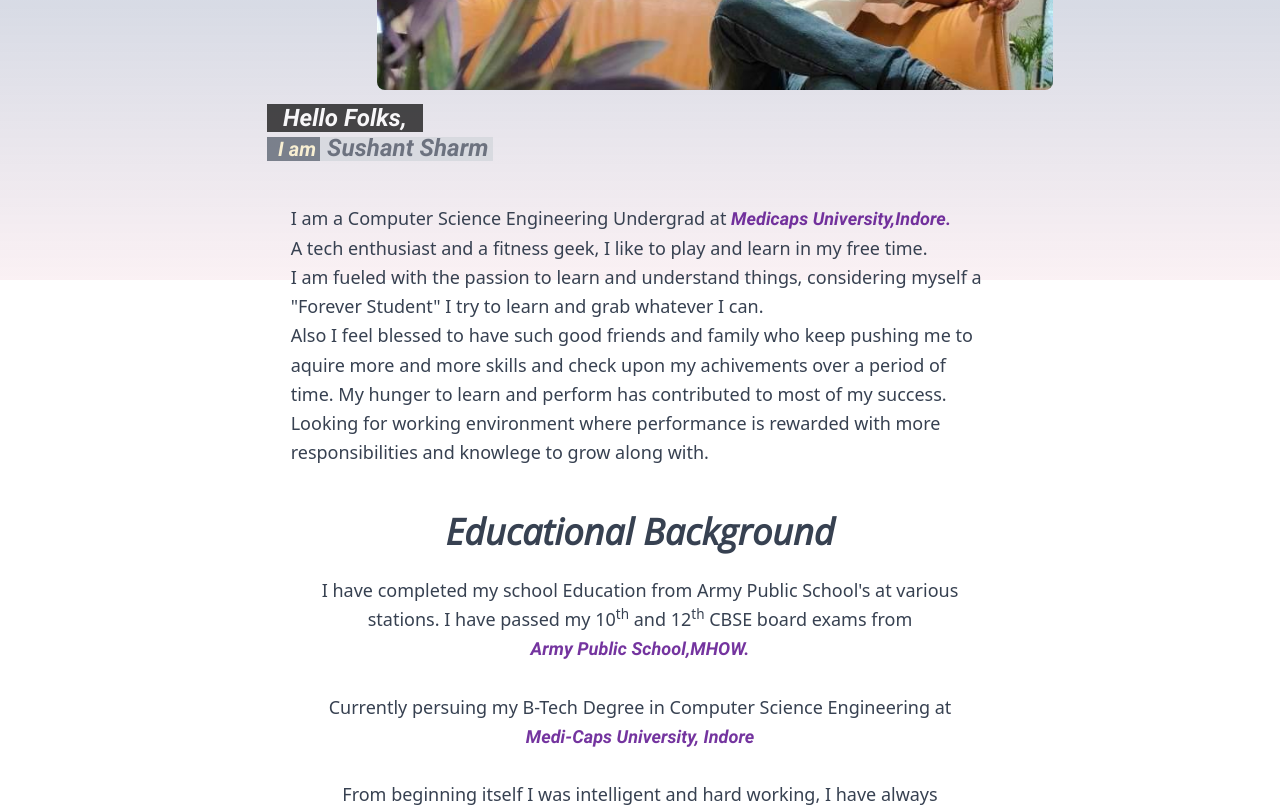
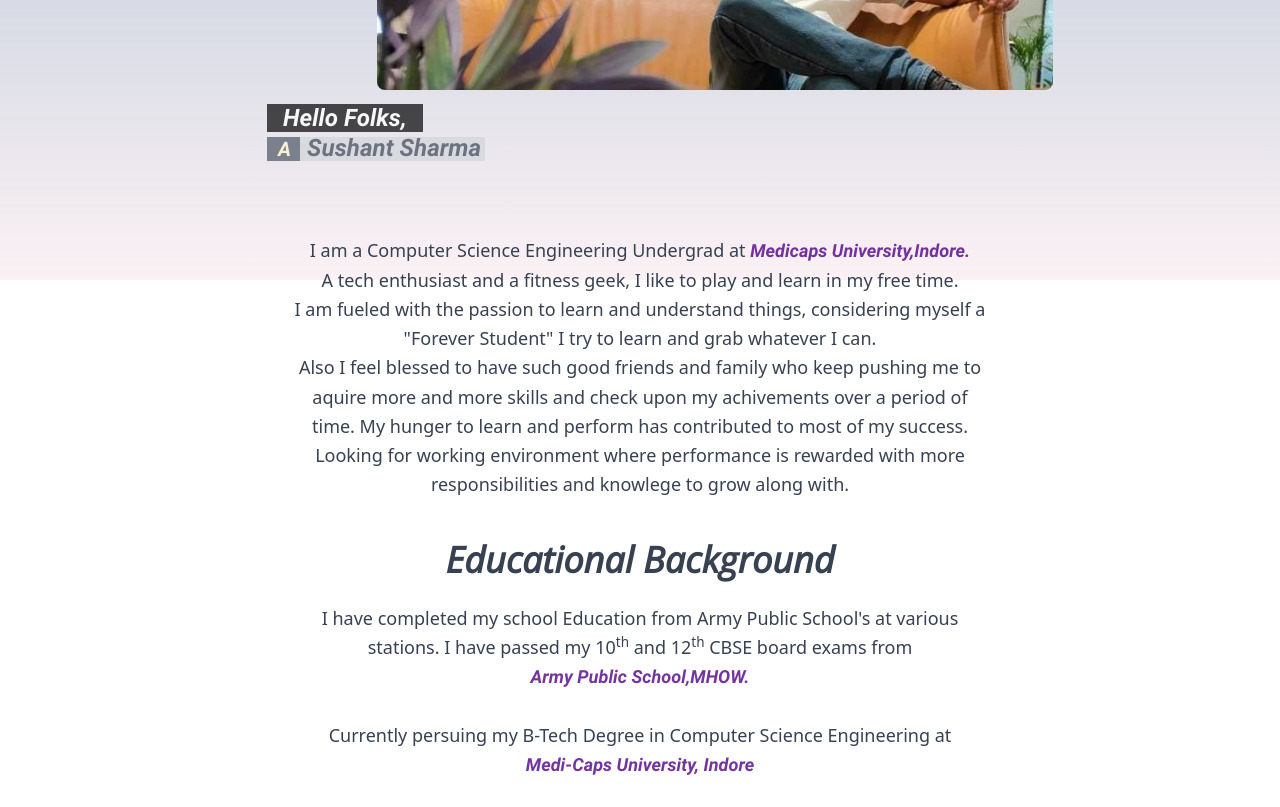
Before and after one commit to sushantsharma08/portfolio, an Angular app in the folder portfolio/: page /home in a window 1280 px wide. Shown: the part 520-1327 px from the top of the page. Built offline with nearby package versions, Linux system fonts and the light colour scheme.

Commit message:
home components done

```diff
--- a/portfolio/src/app/component/routed-component/routed-components/educational-qualifications/educational-qualifications.component.html
+++ b/portfolio/src/app/component/routed-component/routed-components/educational-qualifications/educational-qualifications.component.html
@@ -1,4 +1,4 @@
-<div class="container mx-auto px-4 sm:px-8 educational" >
+<div class="container mx-auto px-4 sm:px-8 educational">
     <div class="py-8">
         <div class="-mx-4 sm:-mx-8 px-4 sm:px-8 py-4 overflow-x-auto">
             <div class="inline-block min-w-full rounded-lg overflow-hidden">
@@ -10,7 +10,7 @@
                     <div class="container px-20 mx-auto pageHeading">
                         <span class="EducationalQualification "
                             class="font-bold title-font text-4xl text-center text-gray-900 ">
-                            <h1 > Educational Qualifications </h1>
+                            <h1> Educational Qualifications </h1>
                         </span>
                     </div>
                     <br><br><br>
--- a/portfolio/src/app/component/routed-component/routed-components/educational-qualifications/educational-qualifications.component.scss
+++ b/portfolio/src/app/component/routed-component/routed-components/educational-qualifications/educational-qualifications.component.scss
@@ -56,3 +56,32 @@
 .pageHeading{
     font-family: 'Robotomedi';
 }
+
+.educational::after,.educational::before{
+	-webkit-animation: scale-in-center 0.9s cubic-bezier(0.250, 0.460, 0.450, 0.940) both;
+	        animation: scale-in-center 0.9s cubic-bezier(0.250, 0.460, 0.450, 0.940) both;
+}
+@-webkit-keyframes scale-in-center {
+    0% {
+      -webkit-transform: scale(4);
+              transform: scale(4);
+      opacity: 1;
+    }
+    100% {
+      -webkit-transform: scale(1);
+              transform: scale(1);
+      opacity: 1;
+    }
+  }
+  @keyframes scale-in-center {
+    0% {
+      -webkit-transform: scale(4);
+              transform: scale(4);
+      opacity: 1;
+    }
+    100% {
+      -webkit-transform: scale(1);
+              transform: scale(1);
+      opacity: 1;
+    }
+  }
--- a/portfolio/src/app/component/routed-component/routed-components/home/home.component.html
+++ b/portfolio/src/app/component/routed-component/routed-components/home/home.component.html
@@ -18,7 +18,11 @@
             <b><span class="changingText2 bg-gray-300 opacity-70 px-1 text-xl"></span></b>
           </div>
 
-          <p class="leading-relaxed " style="padding-left: 4rem; padding-right: 4rem; ">
+        </div>
+
+        <div class="text-center slide-in-bottom">
+
+          <p class="leading-relaxed " style="padding-left: 4rem; padding-right: 4rem; margin-bottom: 40px; ">
 
             <br>I am a Computer Science Engineering Undergrad at <b class="highlighted whitespace-nowrap"> Medicaps University,Indore.
             </b><br>
@@ -37,10 +41,7 @@
             Looking for working environment where performance is rewarded with more responsibilities and knowlege to grow
             along with.
           </p>
-        </div>
-
-        <div class="text-center">
-          <div class="font-bold title-font text-black/[0.63] text-center text-4xl ">
+          <div class="font-bold title-font text-black/[0.63] text-center text-4xl">
             Educational Background
           </div>
           <br>
@@ -74,15 +75,6 @@
 
 
       </div>
-
-
-      <!-- Currently working as an Front End Software engineer
-        Intern at <b>Amantya technologies,Gurugram</b>. -->
-
-      <br>
-      <br>
-
     </div>
   </section>
-
 </section>
--- a/portfolio/src/app/component/routed-component/routed-components/home/home.component.scss
+++ b/portfolio/src/app/component/routed-component/routed-components/home/home.component.scss
@@ -49,7 +49,7 @@
 }
 span.changingText::before {
     content: "";
-    animation: animate infinite 10s;
+    animation: animate 9s infinite;
     padding-left: 7px;
     transition: all 2s ease-in-out;
     animation-delay: 1s;
@@ -57,7 +57,7 @@
 span.changingText2::before {
     content: "";
     font-size: larger;
-    animation: animate2 infinite 10s;
+    animation: animate2 9s infinite ;
     padding-left: 3px;
     transition:all 2s ease-in-out;
     animation-delay: 1s;
@@ -270,3 +270,41 @@
       opacity: 1;
     }
   }
+
+  .slide-in-bottom {
+	-webkit-animation: slide-in-bottom 0.9s cubic-bezier(0.250, 0.460, 0.450, 0.940) both;
+	        animation: slide-in-bottom 0.9s cubic-bezier(0.250, 0.460, 0.450, 0.940) both;
+            animation-delay: 1.2s;
+}
+@-webkit-keyframes slide-in-bottom {
+    0% {
+      -webkit-transform: translateY(1000px);
+              transform: translateY(1000px);
+      -webkit-filter: blur(4px);
+              filter: blur(4px);
+      opacity: 0;
+    }
+    100% {
+      -webkit-transform: translateY(0);
+              transform: translateY(0);
+              -webkit-filter: blur(0px);
+              filter: blur(0px);
+      opacity: 1;
+    }
+  }
+  @keyframes slide-in-bottom {
+    0% {
+      -webkit-transform: translateY(1000px);
+              transform: translateY(1000px);
+      -webkit-filter: blur(4px);
+              filter: blur(4px);
+      opacity: 0;
+    }
+    100% {
+      -webkit-transform: translateY(0);
+              transform: translateY(0);
+              -webkit-filter: blur(0px);
+              filter: blur(0px);
+      opacity: 1;
+    }
+  }
```
Lines whose indentation alone changed are shown as unchanged.
